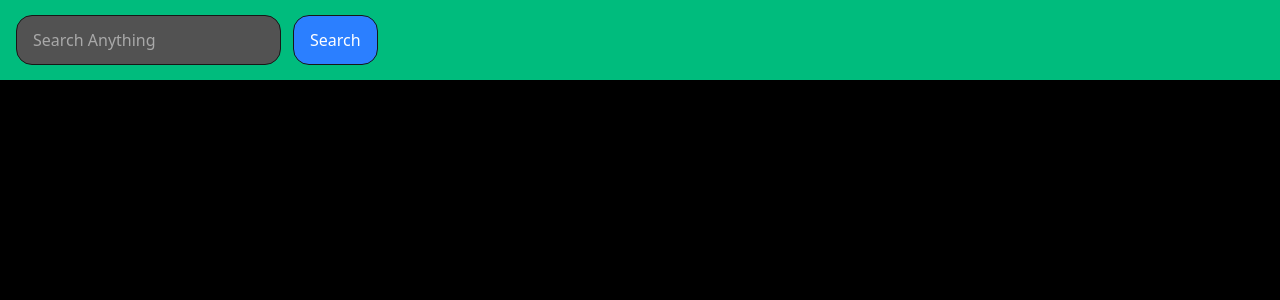
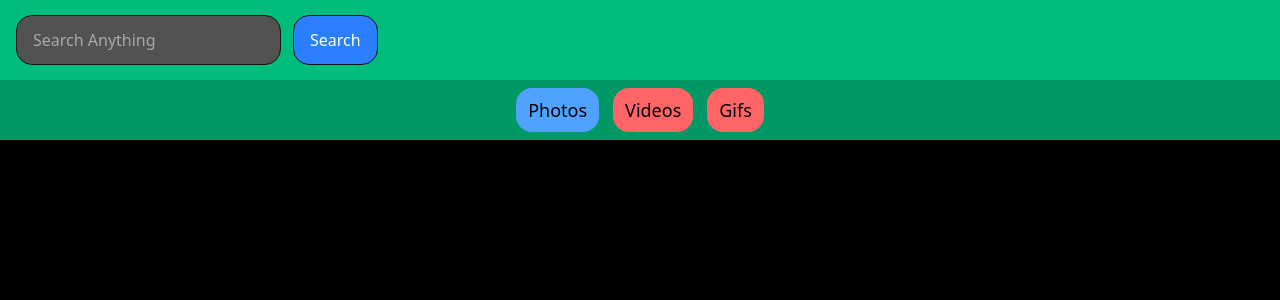
Before and after one commit to Ishrz/MediaStore, a React (Vite) app: page / in a window 1280 px wide. Shown: the top 300 px of the page. Built offline with nearby package versions, Linux system fonts and the light colour scheme; no server answers.

Commit message:
activeTab comp initial  layout done

```diff
--- a/src/App.jsx
+++ b/src/App.jsx
@@ -2,6 +2,7 @@ import React from 'react'
 import {FetchGif, FetchPhotos,FetchVideos} from './api/mediaApi'
 import './App.css'
 import SearchBar from './components/SearchBar'
+import Tabs from './components/Tabs'
 const App = () => {
 
   // const photoBtn=async()=>{
@@ -28,6 +29,7 @@ const App = () => {
       <button onClick={gifBtn} className='m-2 px-4 py-3 bg-red-300 rounded-2xl active:scale-95'>Fetch Gif</button> */}
 
       <SearchBar/>
+      <Tabs/>
 
     </div>
   )
--- a/src/components/Tabs.jsx
+++ b/src/components/Tabs.jsx
@@ -0,0 +1,29 @@
+import { useDispatch, useSelector } from "react-redux"
+import { setActiveTab } from "../redux/features/searchSlice"
+import { useEffect } from "react"
+const Tabs = () => {
+    const dispatch=useDispatch()
+    const Tabs=['Photos','Videos','Gifs']
+
+    const activeVal=useSelector(state=>state.searchRedu.activeTab)
+
+
+    useEffect(()=>{
+        console.log(activeVal)
+    },[activeVal])
+
+  return (
+    <div className='bg-emerald-600 w-full px-3 py-2 flex items-center justify-center space-x-3.5'>
+      {Tabs.map((elem,index)=> (
+        <button
+         onClick={()=>dispatch(setActiveTab(elem))}
+         key={index}
+         className={`${activeVal==elem? 'bg-blue-400':'bg-red-400'} px-3 py-2 font-medium  rounded-2xl text-lg active:scale-95 text-center text-black`}
+         >{elem}</button>
+      ))}
+
+    </div>
+  )
+}
+
+export default Tabs
--- a/src/redux/features/searchSlice.js
+++ b/src/redux/features/searchSlice.js
@@ -1,7 +1,7 @@
 import { createSlice } from "@reduxjs/toolkit";
 let initialState={
     query:'',
-    activeTab:'photos',
+    activeTab:'Photos',
     results:[],
     isLoading:false,
     error:null,
```
